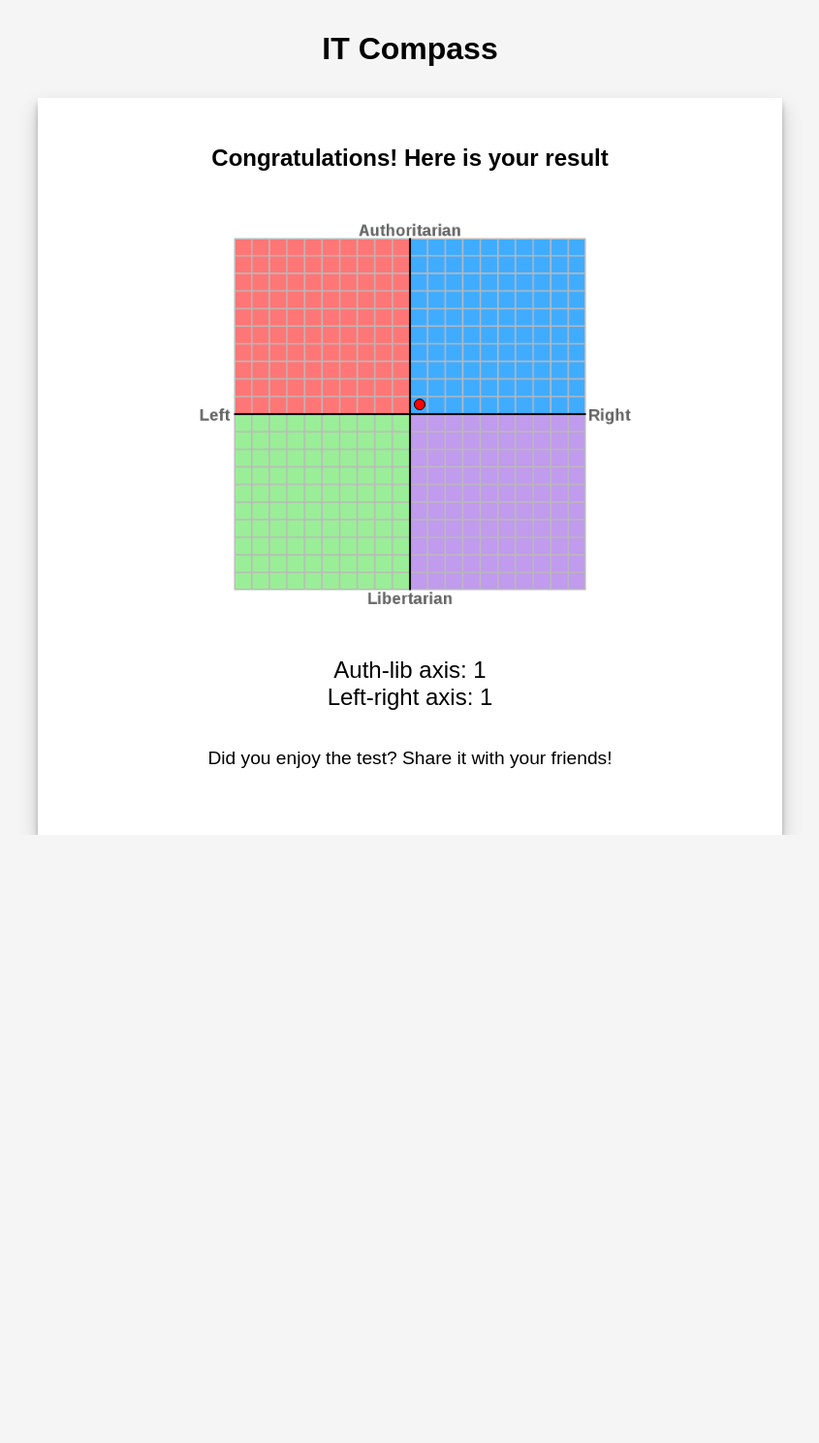
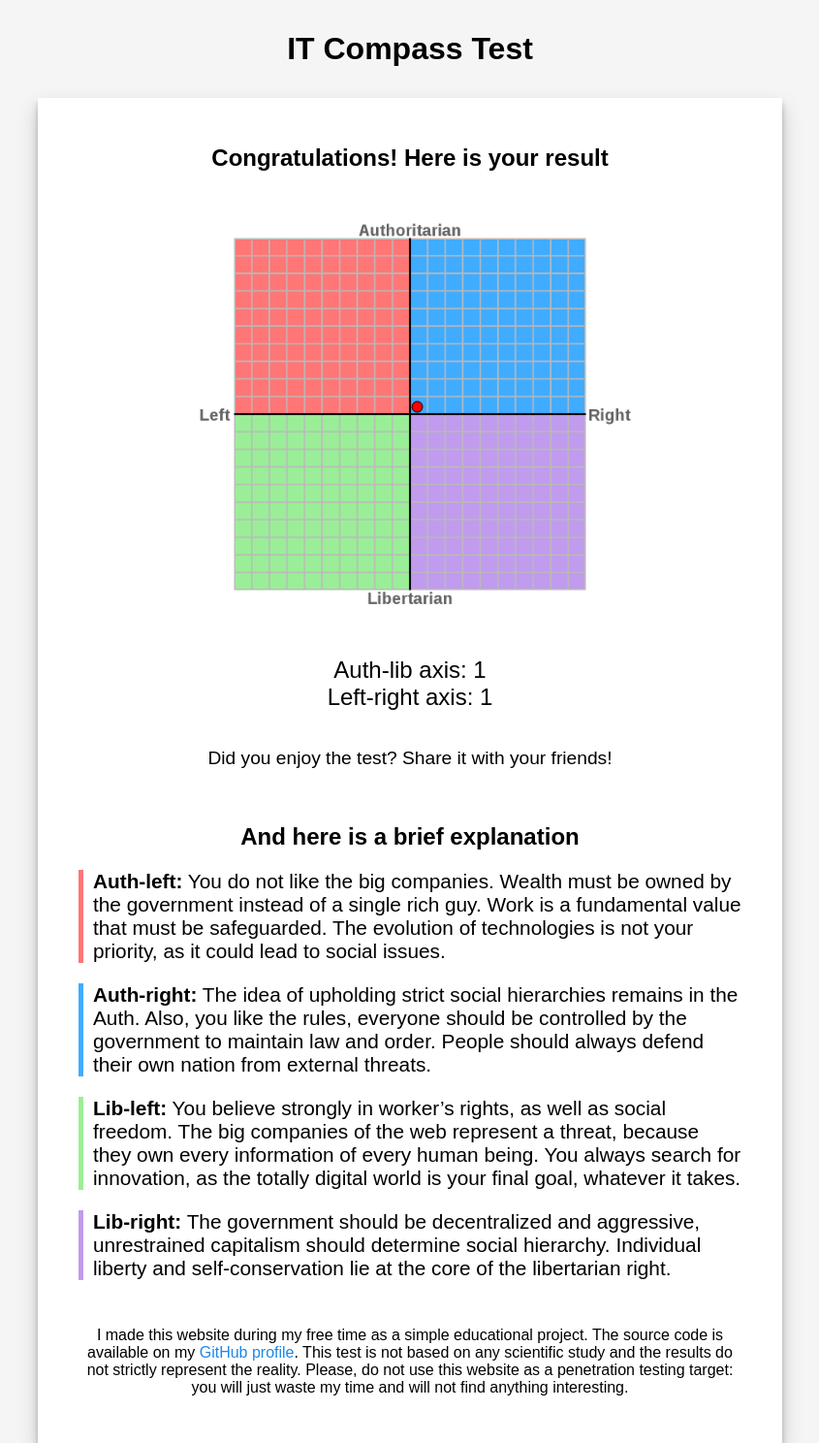
Before and after one commit to sampozz/itcompass, a Flask app: page /result in a window 1280 px wide. Shown: the whole page at 97% size, without its empty margins (217-1062 px from the left). Before the commit the page ends 861 px from the top, so only its background shows below. Run offline with Flask 2, Linux system fonts and the light colour scheme; the visitor is signed in with stand-in values (Sample User, id 1); some libraries are stand-ins or nearby versions.

Commit message:
added descriptions

```diff
--- /dev/null
+++ b/requirements.txt
@@ -0,0 +1 @@
+flask
--- a/src/itcompass.py
+++ b/src/itcompass.py
@@ -71,6 +71,10 @@ def quiz(q):
 def result():
     if not 'x_axis' in session:
         return redirect(url_for('index'))
+    if session['x_axis'] > 24:
+        session['x_axis'] = 24
+    if session['y_axis'] > 24:
+        session['y_axis'] = 24
     return render_template('result.html', data=session)
 
 
--- a/src/questions.json
+++ b/src/questions.json
@@ -52,7 +52,7 @@
     "11": {
         "text": "Online service providers should pay taxes in the countries where their services are used",
         "x_multiplier": -1,
-        "y_multiplier": 0
+        "y_multiplier": 1
     },
     "12": {
         "text": "Internet is a completely free place, where anyone can express their thoughts, without any limitation",
--- a/src/static/css/global.css
+++ b/src/static/css/global.css
@@ -29,6 +29,21 @@ html, body {
 .index-title {
     margin-top: 0;
     margin-bottom: 2em;
+}
+
+a, a:visited {
+    color: #1E88E5;
+    text-decoration: none;
+}
+
+.intro {
+    font-size: 1.3rem;
+    margin: -1em 2em 2em 2em;
+}
+
+.disclaimer {
+    font-size: 1rem;
+    margin: 3em 3em 0 3em;
 }
 
 .start-btn {
@@ -156,3 +171,35 @@ html, body {
 .addthis_inline_share_toolbox_yr1y {
     font-size: 1.3em;
 }
+
+.auth-left {
+    text-align: left;
+    padding-left: 0.5em;
+    margin: 1em 2em 1em 2em;
+    font-size: 1.3rem;
+    border-left: 5px solid #FF7676;
+}
+
+.auth-right {
+    text-align: left;
+    padding-left: 0.5em;
+    margin: 1em 2em 1em 2em;
+    font-size: 1.3rem;
+    border-left: 5px solid #40ACFF;
+}
+
+.lib-left {
+    text-align: left;
+    padding-left: 0.5em;
+    margin: 1em 2em 1em 2em;
+    font-size: 1.3rem;
+    border-left: 5px solid #9BEE98;
+}
+
+.lib-right {
+    text-align: left;
+    padding-left: 0.5em;
+    margin: 1em 2em 1em 2em;
+    font-size: 1.3rem;
+    border-left: 5px solid #C19BED;
+}
--- a/src/templates/base.html
+++ b/src/templates/base.html
@@ -5,10 +5,11 @@
     <meta http-equiv="X-UA-Compatible" content="IE=edge">
     <meta name="viewport" content="width=device-width, initial-scale=1.0">
     <link rel="stylesheet" href="{{ url_for('static', filename='css/global.css') }}">
-    <title>IT Compass</title>
+    <link rel="icon" type="image/png" href="{{ url_for('static', filename='img/compass.png') }}">
+    <title>IT Compass Test</title>
 </head>
 <body>
-    <h1 class="main-title">IT Compass</h1>
+    <h1 class="main-title">IT Compass Test</h1>
     <div class="container">
         {% block content %}
         {% endblock %}
--- a/src/templates/result.html
+++ b/src/templates/result.html
@@ -7,7 +7,7 @@
 
     <div class="result">
         <div class="red-dot"
-            style="transform: translate(calc(-50% + {{ data['x_axis'] * 10 }}px), calc(-50% + {{ data['y_axis'] * -10 }}px));">
+            style="transform: translate(calc(-50% + {{ data['x_axis'] * 7.5 }}px), calc(-50% + {{ data['y_axis'] * -7.5 }}px));">
         </div>
         <img src="{{ url_for('static', filename='img/compass.png') }}"
             class="compass-img"
@@ -23,5 +23,35 @@
     <div class="addthis_inline_share_toolbox_yr1y"></div>
     <script type="text/javascript" src="//s7.addthis.com/js/300/addthis_widget.js#pubid=ra-6027d7f5471d7032"></script>
 
+    <br><br><h2 class="question-title">And here is a brief explanation</h2>
 
+    <div class="auth-left">
+        <b>Auth-left:</b> You do not like the big companies. Wealth must be owned by the government
+        instead of a single rich guy. Work is a fundamental value that must be safeguarded.
+        The evolution of technologies is not your priority, as it could lead to social issues.
+    </div>
+    <div class="auth-right">
+        <b>Auth-right:</b> The idea of upholding strict social hierarchies remains in the Auth.
+        Also, you like the rules, everyone should be controlled by the government to
+        maintain law and order. People should always defend their own nation from external threats.
+    </div>
+    <div class="lib-left">
+        <b>Lib-left:</b> You believe strongly in worker’s rights, as well as social freedom.
+        The big companies of the web represent a threat, because they own every
+        information of every human being. You always search for innovation, as
+        the totally digital world is your final goal, whatever it takes.
+    </div>
+    <div class="lib-right">
+        <b>Lib-right:</b> The government should be decentralized and aggressive,
+        unrestrained capitalism should determine social hierarchy. Individual
+        liberty and self-conservation lie at the core of the libertarian right.
+    </div>
+
+    <div class="disclaimer">
+        I made this website during my free time as a simple educational project.
+        The source code is available on my <a href="https://github.com/sampozz/itcompass">GitHub profile</a>.
+        This test is not based on any scientific study and the results do not
+        strictly represent the reality. Please, do not use this website as a
+        penetration testing target: you will just waste my time and will not find anything interesting.
+    </div>
 {% endblock %}
```
Also changed, not shown: src/templates/index.html (+17 -0 lines).
